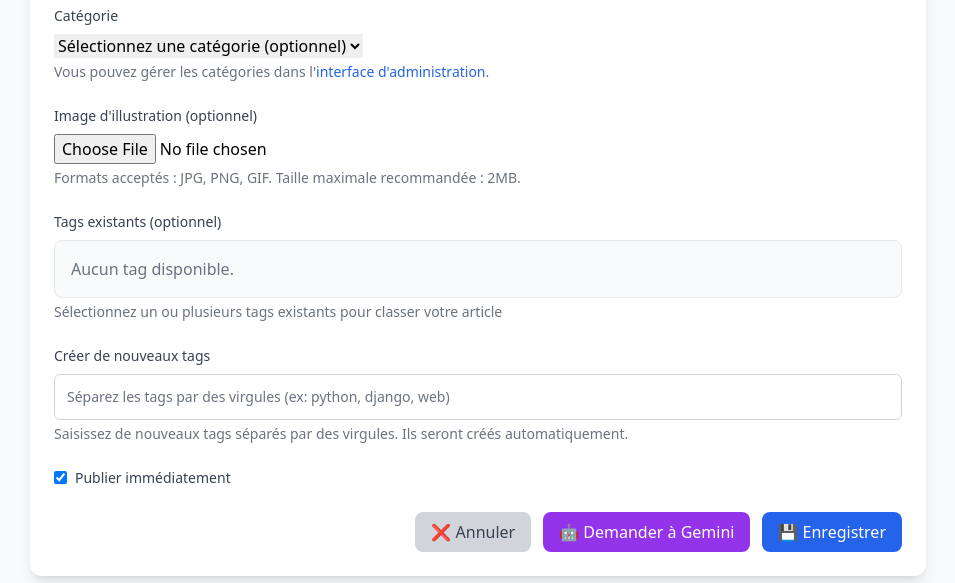
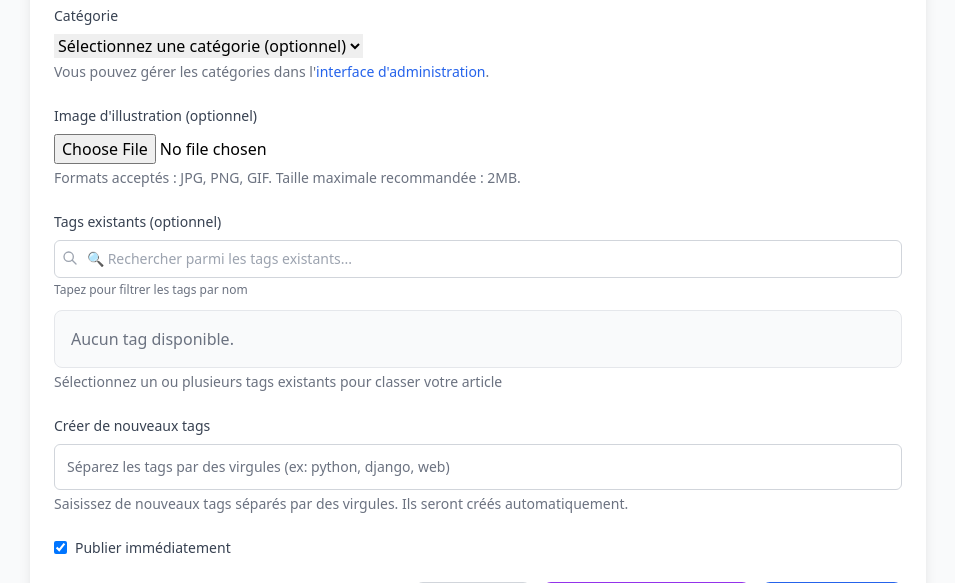
Before and after one commit to GregoryBT/python_django, a Django app: page /ajouter/ in a window 1280 px wide. Shown: the part 737-1320 px from the top of the page, without its empty margins (162-1117 px from the left). Run offline with Django 5.2, Linux system fonts and the light colour scheme; the visitor is signed in with stand-in values (Sample User, id 1); data that the repository does not hold is empty; some libraries are stand-ins or nearby versions.

Commit message:
Champ de recherche tag

```diff
--- a/mon_site_web/blog/templates/blog/ajouter_article.html
+++ b/mon_site_web/blog/templates/blog/ajouter_article.html
@@ -86,12 +86,29 @@
                     <label class="block text-sm font-medium text-gray-700 dark:text-gray-300 mb-2">
                         {% trans "Tags existants (optionnel)" %}
                     </label>
-                    <div class="border border-gray-200 dark:border-gray-600 rounded-lg p-4 bg-gray-50 dark:bg-gray-700">
+
+                    <!-- Champ de recherche pour filtrer les tags -->
+                    <div class="mb-3">
+                        <div class="relative">
+                            <input type="text"
+                                   id="tag-search"
+                                   placeholder="🔍 {% trans 'Rechercher parmi les tags existants...' %}"
+                                   class="w-full px-3 py-2 pl-8 border border-gray-300 dark:border-gray-600 rounded-md focus:outline-none focus:ring-2 focus:ring-blue-500 dark:bg-gray-700 dark:text-white text-sm">
+                            <svg class="absolute left-2 top-2.5 h-4 w-4 text-gray-400" fill="none" stroke="currentColor" viewBox="0 0 24 24">
+                                <path stroke-linecap="round" stroke-linejoin="round" stroke-width="2" d="M21 21l-6-6m2-5a7 7 0 11-14 0 7 7 0 0114 0z"></path>
+                            </svg>
+                        </div>
+                        <p class="mt-1 text-xs text-gray-500 dark:text-gray-400">
+                            {% trans "Tapez pour filtrer les tags par nom" %}
+                        </p>
+                    </div>
+
+                    <div class="border border-gray-200 dark:border-gray-600 rounded-lg p-4 bg-gray-50 dark:bg-gray-700 max-h-48 overflow-y-auto" id="tags-container">
                         {% for tag in form.tags.field.queryset %}
-                        <div class="inline-block mr-4 mb-2">
+                        <div class="inline-block mr-4 mb-2 tag-item" data-tag-name="{{ tag.nom|lower }}">
                             <input class="mr-1" type="checkbox" name="tags" value="{{ tag.id }}"
                                 id="tag_{{ tag.id }}" {% if tag in form.instance.tags.all %}checked{% endif %}>
-                            <label for="tag_{{ tag.id }}" class="text-sm"
+                            <label for="tag_{{ tag.id }}" class="text-sm cursor-pointer hover:opacity-75 transition-opacity"
                                 style="color: {{ tag.couleur }};">
                                 🏷️ {{ tag.nom }}
                             </label>
@@ -101,6 +118,11 @@
                             {% trans "Aucun tag disponible." %}
                         </p>
                         {% endfor %}
+
+                        <!-- Message affiché quand aucun tag ne correspond à la recherche -->
+                        <div id="no-tags-found" class="text-gray-500 dark:text-gray-400 text-sm italic hidden">
+                            {% trans "Aucun tag trouvé correspondant à votre recherche." %}
+                        </div>
                     </div>
                     {% if form.tags.errors %}
                         <div class="mt-1 text-sm text-red-600 dark:text-red-400">
@@ -498,6 +520,35 @@ document.addEventListener('DOMContentLoaded', function() {
 
         console.log('Contenu soumis:', content); // Pour déboguer
     });
+
+    // Filtrer les tags existants
+    var tagSearchInput = document.getElementById('tag-search');
+    var tagsContainer = document.getElementById('tags-container');
+    var noTagsFoundMessage = document.getElementById('no-tags-found');
+
+    tagSearchInput.addEventListener('input', function() {
+        var searchTerm = tagSearchInput.value.trim().toLowerCase();
+        var tagItems = tagsContainer.querySelectorAll('.tag-item');
+        var hasVisibleTags = false;
+
+        tagItems.forEach(function(item) {
+            var tagName = item.getAttribute('data-tag-name');
+
+            if (tagName && tagName.includes(searchTerm)) {
+                item.style.display = 'inline-block';
+                hasVisibleTags = true;
+            } else {
+                item.style.display = 'none';
+            }
+        });
+
+        // Afficher ou masquer le message "Aucun tag trouvé"
+        if (hasVisibleTags) {
+            noTagsFoundMessage.classList.add('hidden');
+        } else {
+            noTagsFoundMessage.classList.remove('hidden');
+        }
+    });
 });
 </script>
 {% endblock %}
```
Also changed, not shown: mon_site_web/blog/templates/blog/modifier_article.html (+50 -3 lines), mon_site_web/media/articles/article_d464859b_dalle_lenigme-des-psartek-et-des-bzez-exploration-dun-co.png (added), 1 other file.
